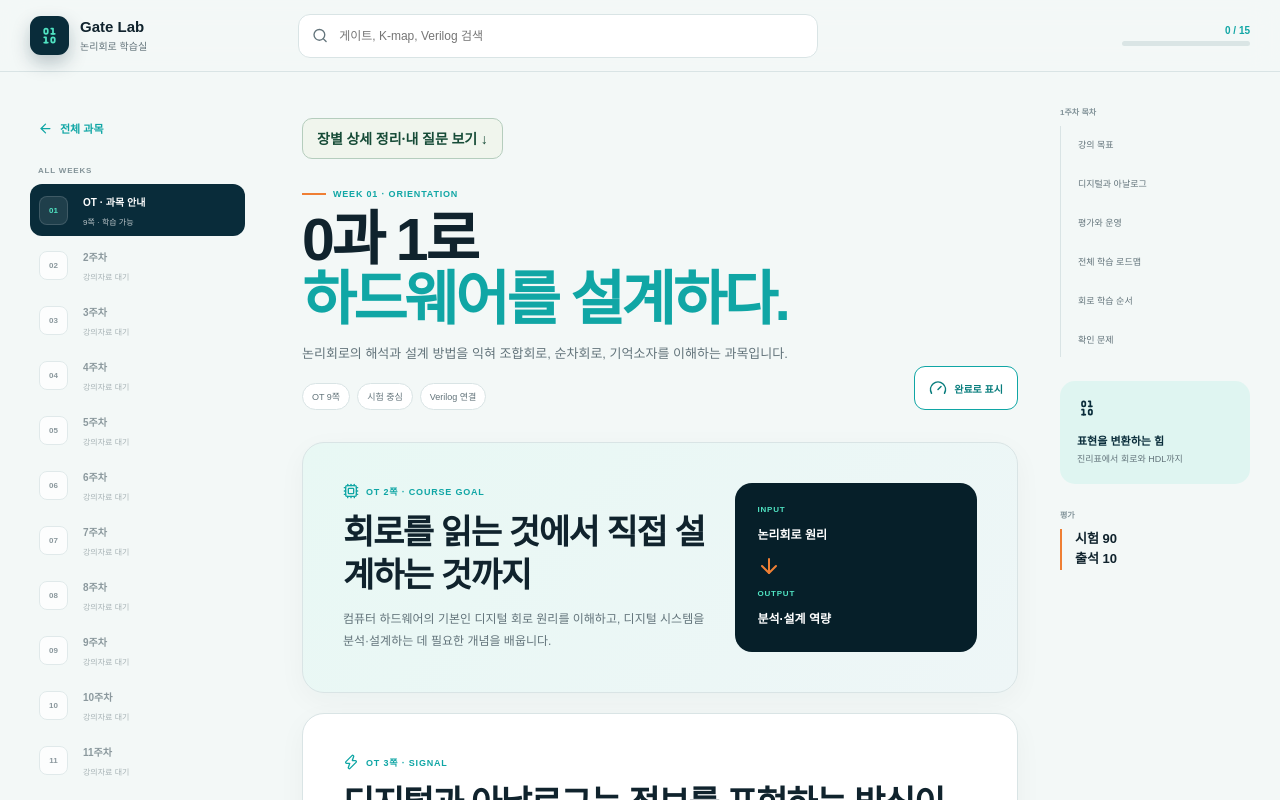
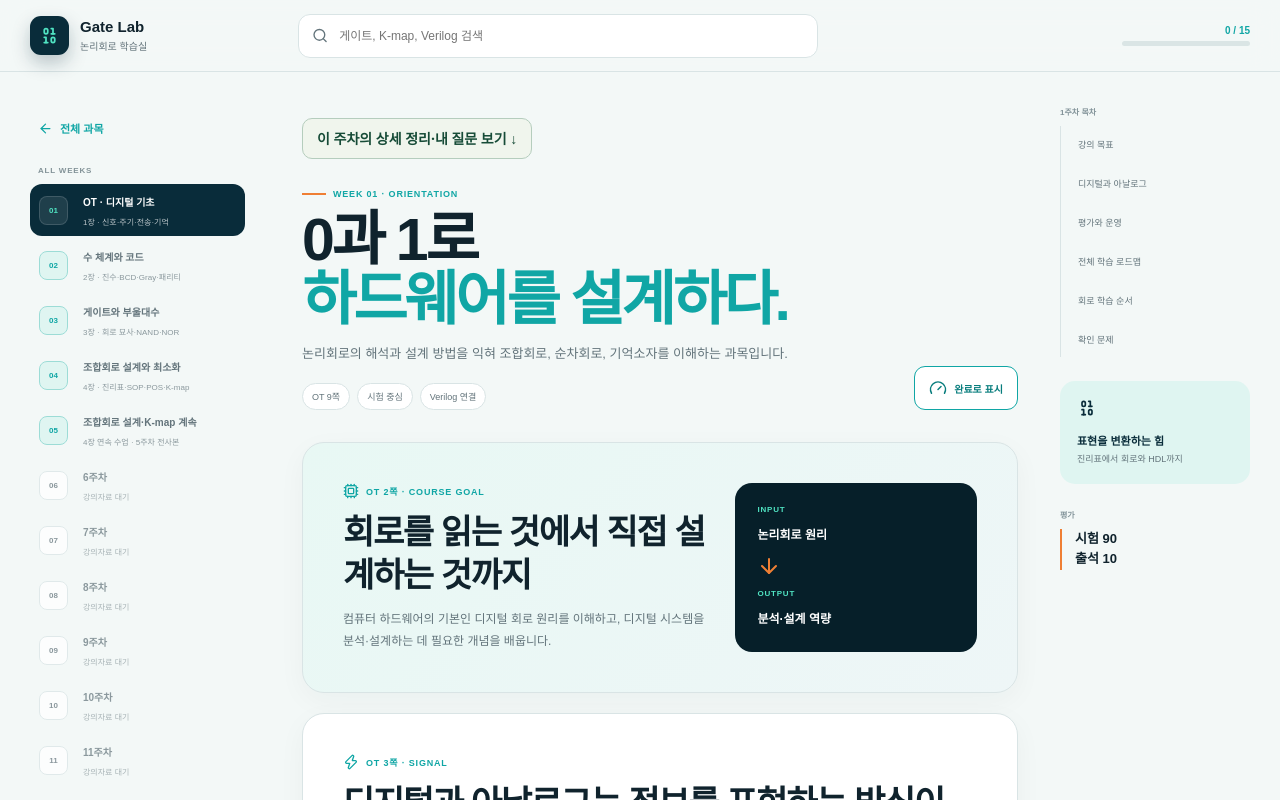
Before and after one commit to hyunchanwi/logic-circuits-study, a React (Vite) app: page / in a window 1280 px wide. Shown: the top 800 px of the page. Built offline with nearby package versions, Linux system fonts and the light colour scheme.

Commit message:
fix: connect weekly navigation to learning notes

```diff
--- a/app/claude-study-notes.tsx
+++ b/app/claude-study-notes.tsx
@@ -3,7 +3,10 @@
 import { useMemo, useState } from 'react';
 import type { ReactNode } from 'react';
 import { courseName, scopeOptions, studyNotes } from '../src/claude-study-data';
-import { lectureSummaries } from '../src/lecture-summaries';
+import { lectureSummaries as conversationSummaries } from '../src/lecture-summaries';
+import { weeklyLectureSummaries } from '../src/weekly-catalog';
+
+const lectureSummaries = [...conversationSummaries, ...weeklyLectureSummaries];
 
 export function StudyNotesJump({ children }: { children: ReactNode }) {
   return <a className="claude-notes-jump" href="#study-conversation-notes" onClick={(event) => {
@@ -12,14 +15,14 @@ export function StudyNotesJump({ children }: { children: ReactNode }) {
   }}>{children}</a>;
 }
 
-export function ClaudeStudyNotes({ initialScope = 'all', locked = false }: { initialScope?: string; locked?: boolean }) {
+export function ClaudeStudyNotes({ initialScope = 'all', locked = false, lectureIds, noteScopes, scopeTitle }: { initialScope?: string; locked?: boolean; lectureIds?: string[]; noteScopes?: string[]; scopeTitle?: string }) {
   const [query, setQuery] = useState('');
   const [scope, setScope] = useState(initialScope);
   const currentScope = locked ? initialScope : scope;
-  const scopeLabel = scopeOptions.find((item) => item.id === currentScope)?.label ?? (currentScope.startsWith('ch') ? `${currentScope.slice(2)}장 · 추가 학습 정리 미확인` : '전체 강의');
+  const scopeLabel = scopeTitle ?? scopeOptions.find((item) => item.id === currentScope)?.label ?? (currentScope.startsWith('ch') ? `${currentScope.slice(2)}장 · 추가 학습 정리 미확인` : '전체 강의');
   const terms = useMemo(() => query.trim().toLocaleLowerCase().split(/\s+/).filter(Boolean), [query]);
-  const scopedLectures = useMemo(() => lectureSummaries.filter((lecture) => currentScope === 'all' || lecture.scopes.includes(currentScope)), [currentScope]);
-  const scopedNotes = useMemo(() => studyNotes.filter((note) => currentScope === 'all' || note.scopes.includes(currentScope)), [currentScope]);
+  const scopedLectures = useMemo(() => lectureSummaries.filter((lecture) => lectureIds ? lectureIds.includes(lecture.id) : currentScope === 'all' || lecture.scopes.includes(currentScope)), [currentScope, lectureIds]);
+  const scopedNotes = useMemo(() => studyNotes.filter((note) => noteScopes ? note.scopes.some((item) => noteScopes.includes(item)) : currentScope === 'all' || note.scopes.includes(currentScope)), [currentScope, noteScopes]);
   const lectures = useMemo(() => scopedLectures.filter((lecture) => {
     const searchable = [lecture.title, lecture.overview, lecture.location, lecture.recordingStatus, ...lecture.sources,
       ...lecture.sections.flatMap((section) => [section.title, ...section.paragraphs, section.formula, section.example, section.code])].join(' ').toLocaleLowerCase();
@@ -36,7 +39,7 @@ export function ClaudeStudyNotes({ initialScope = 'all', locked = false }: { ini
         <h2 id="claude-notes-title">함께 공부한 내용 총정리 + 내 질문·혼동 노트</h2>
       </header>
       <div className="claude-notes-body">
-        <p className="claude-notes-notice">기존 본문에 이어, 내보내기에서 확인한 학습 대화의 개념·풀이를 강의별로 상세 재구성했습니다. 아래 ① 전체 학습 정리와 ② 내가 질문·헷갈린 부분은 별개입니다. 강의 번호를 주차 번호로 임의 변환하지 않았습니다. 페이지와 녹음 언급은 과거 대화 기준이며 이번 작업에서 원본을 재검증한 표시는 아닙니다. 내보내기에 없는 그림·산출물·Cowork 내용까지 모두 복원한 것은 아닙니다. 일반 보충과 편집 예제는 구분합니다.</p>
+        <p className="claude-notes-notice">{lectureIds ? '실제 주차 폴더·전사본으로 학습 범위를 연결했습니다. 같은 장이 여러 주에 걸치면 연속 수업으로 표시합니다. 기존 Claude 대화 정리와 새 자료 기반 정리를 구분하며 전체 자료 업로드가 녹음의 전체 진도 확인을 뜻하지는 않습니다. 그림·회로·코드 이미지는 별도 원본 대조가 필요할 수 있습니다.' : <>기존 본문에 이어, 내보내기에서 확인한 학습 대화의 개념·풀이를 강의별로 상세 재구성했습니다. 아래 ① 전체 학습 정리와 ② 내가 질문·헷갈린 부분은 별개입니다. 강의 번호를 주차 번호로 임의 변환하지 않았습니다. 페이지와 녹음 언급은 과거 대화 기준이며 이번 작업에서 원본을 재검증한 표시는 아닙니다. 내보내기에 없는 그림·산출물·Cowork 내용까지 모두 복원한 것은 아닙니다. 일반 보충과 편집 예제는 구분합니다.</>}</p>
         <div className="claude-notes-filters">
           <label>이 범위에서 검색<input value={query} onChange={(event) => setQuery(event.target.value)} type="search" placeholder="학습 개념, 질문, 코드, 페이지 검색" /></label>
           {!locked && <label>학습 강의 선택<select value={scope} onChange={(event) => { setScope(event.target.value); setQuery(''); }}><option value="all">전체 강의</option>{scopeOptions.map((item) => <option key={item.id} value={item.id}>{item.label}</option>)}</select></label>}
@@ -63,10 +66,11 @@ export function ClaudeStudyNotes({ initialScope = 'all', locked = false }: { ini
                 {section.example && <p className="claude-notes-example">{section.example}</p>}
                 {section.code && <pre className="claude-notes-code"><code>{section.code}</code></pre>}
               </section>)}
-              <footer><strong>학습 대화 출처:</strong> {lecture.sources.join(' / ')}<br />과거 대화의 설명을 편집하여 재구성 / 현재 원본 PDF·전사본 대조 전</footer>
+              <footer><strong>정리 출처:</strong> {lecture.sources.join(' / ')}<br />{weeklyLectureSummaries.some((item) => item.id === lecture.id) ? '새 자료 기반 정리 / PDF 텍스트·전사 진도 확인 / 이미지 전체 재검증 전' : '과거 Claude 학습 대화를 편집한 정리 / 세부 원본 페이지 재대조 전'}</footer>
             </div>
           </article>)}
         </section>}
+        {noteScopes && results.length === 0 && <p>이 주차에 연결할 실제 Claude 질문은 확인되지 않았습니다. 질문을 임의로 만들지 않고 자료 기반 학습 정리를 제공합니다.</p>}
         {results.length > 0 && <section aria-labelledby="claude-personal-questions">
           <h3 className="claude-notes-group-title" id="claude-personal-questions">② 내가 질문·헷갈렸던 부분</h3>
           <p>실제 질문의 요지를 개인 식별정보 없이 바꿔 적었습니다. 아래 접힌 확인 문제는 별도로 편집한 복습 문제이며 실제 질문 원문과 구분합니다.</p>
--- a/app/page.tsx
+++ b/app/page.tsx
@@ -1,5 +1,8 @@
 'use client';
 import { ClaudeStudyNotes, StudyNotesJump } from './claude-study-notes';
+import { WeeklyStudy } from './weekly-study';
+import { weeklyCatalog } from '../src/weekly-catalog';
+import { lectureSummaries } from '../src/lecture-summaries';
 
 import { useCallback, useEffect, useMemo, useRef, useState } from 'react';
 import { ArrowLeft, ArrowRight, Binary, BookOpen, Check, ChevronRight, CircleHelp, Clipboard, Clock3, Cpu, Gauge, Lightbulb, Menu, Network, Search, ShieldAlert, X, Zap } from 'lucide-react';
@@ -21,9 +24,9 @@ const chapters = [
 
 const weeks = Array.from({ length: 15 }, (_, index) => ({
   number: index + 1,
-  title: index === 0 ? 'OT · 과목 안내' : `${index + 1}주차`,
-  note: index === 0 ? '9쪽 · 학습 가능' : '강의자료 대기',
-  available: index === 0,
+  title: weeklyCatalog[index]?.title ?? `${index + 1}주차`,
+  note: weeklyCatalog[index]?.summary ?? '강의자료 대기',
+  available: index < 5,
 }));
 
 export default function Home() {
@@ -31,17 +34,20 @@ export default function Home() {
   const [query, setQuery] = useState('');
   const [menuOpen, setMenuOpen] = useState(false);
   const [isMobile, setIsMobile] = useState(false);
-  const [completed, setCompleted] = useState(() => {
-    if (typeof window === 'undefined') return false;
-    try { return localStorage.getItem('logic-circuits-completed') === 'true'; } catch { return false; }
+  const [completedWeeks, setCompletedWeeks] = useState<number[]>(() => {
+    if (typeof window === 'undefined') return [];
+    try { const saved = JSON.parse(localStorage.getItem('logic-circuits-weekly-completed') ?? 'null'); return Array.isArray(saved) ? saved.filter((week) => Number.isInteger(week) && week >= 1 && week <= 5) : localStorage.getItem('logic-circuits-completed') === 'true' ? [1] : []; } catch { return []; }
   });
   const [answers, setAnswers] = useState<number[]>([]);
   const [copied, setCopied] = useState(false);
   const menuButtonRef = useRef<HTMLButtonElement>(null);
   const closeButtonRef = useRef<HTMLButtonElement>(null);
   const sidebarRef = useRef<HTMLElement>(null);
-  const matches = useMemo(() => { const key = query.trim().toLowerCase(); return key ? sections.filter(s => `${s.title} ${s.keywords}`.toLowerCase().includes(key)) : sections; }, [query]);
-  const progressValue = completed ? Math.round(100 / weeks.length) : 0;
+  const completed = completedWeeks.includes(activeWeek);
+  const activeEntry = weeklyCatalog.find((entry) => entry.number === activeWeek);
+  const activeSections = useMemo(() => activeWeek === 1 ? sections : lectureSummaries.filter((lecture) => activeEntry?.lectureIds.includes(lecture.id)).map((lecture) => ({ id: `learning-${lecture.id}`, title: lecture.title, keywords: lecture.sections.map((section) => `${section.title} ${section.paragraphs.join(' ')}`).join(' ') })), [activeWeek, activeEntry]);
+  const matches = useMemo(() => { const key = query.trim().toLowerCase(); return key ? activeSections.filter(s => `${s.title} ${s.keywords}`.toLowerCase().includes(key)) : activeSections; }, [query, activeSections]);
+  const progressValue = Math.round(completedWeeks.length * 100 / weeks.length);
   const closeMenu = useCallback((restoreFocus = true) => { if (restoreFocus && isMobile && menuOpen) menuButtonRef.current?.focus({ preventScroll: true }); setMenuOpen(false); }, [isMobile, menuOpen]);
   useEffect(() => {
     const media = window.matchMedia('(max-width: 760px)');
@@ -98,19 +104,19 @@ export default function Home() {
     };
   }, [closeMenu, isMobile, menuOpen]);
   function selectWeek(week: number) { setActiveWeek(week); closeMenu(); setQuery(''); window.scrollTo({ top: 0, behavior: 'smooth' }); }
-  function go(id: string) { setActiveWeek(1); closeMenu(); setQuery(''); window.setTimeout(() => document.getElementById(id)?.scrollIntoView({ behavior: 'smooth' }), 50); }
-  function toggleComplete() { const next = !completed; setCompleted(next); try { localStorage.setItem('logic-circuits-completed', String(next)); } catch { /* device-local storage may be unavailable */ } }
+  function go(id: string) { closeMenu(); setQuery(''); window.setTimeout(() => document.getElementById(id)?.scrollIntoView({ behavior: 'smooth' }), 50); }
+  function toggleComplete() { if (activeWeek > 5) return; const next = completed ? completedWeeks.filter((week) => week !== activeWeek) : [...completedWeeks, activeWeek]; setCompletedWeeks(next); try { localStorage.setItem('logic-circuits-weekly-completed', JSON.stringify(next)); } catch {} }
   function toggleAnswer(n: number) { setAnswers(a => a.includes(n) ? a.filter(v => v !== n) : [...a, n]); }
   async function copyFlow() { try { await navigator.clipboard.writeText('진리표 → 논리식 → 게이트 → 회로 → HDL'); setCopied(true); setTimeout(() => setCopied(false), 1400); } catch { setCopied(false); } }
 
   return <div className="site-shell">
-    <header className="topbar"><a className="brand" href="#top"><span className="brand-mark"><Binary size={21} /></span><span><b>Gate Lab</b><small>논리회로 학습실</small></span></a><label className="search-box"><Search size={17} /><input aria-label="개념 검색" placeholder="게이트, K-map, Verilog 검색" value={query} onChange={e => setQuery(e.target.value)} />{query && <button aria-label="검색어 지우기" onClick={() => setQuery('')}><X size={16} /></button>}</label><button ref={menuButtonRef} className="mobile-menu" aria-label={menuOpen ? '주차 목록 닫기' : '주차 목록 열기'} aria-expanded={menuOpen} aria-controls="week-sidebar" onClick={() => menuOpen ? closeMenu() : setMenuOpen(true)}>{menuOpen ? <X /> : <Menu />}</button><div className="progress"><span>{completed ? 1 : 0} / {weeks.length}</span><i><b style={{ width: `${progressValue}%` }} /></i></div>{query && <output className="search-results"><span>{matches.length ? `${matches.length}개 항목을 찾았습니다` : '일치하는 개념이 없습니다'}</span>{matches.map(section => <button key={section.id} onClick={() => go(section.id)}><b>01</b><span>{section.title}</span><ChevronRight size={14} /></button>)}</output>}</header>
+    <header className="topbar"><a className="brand" href="#top"><span className="brand-mark"><Binary size={21} /></span><span><b>Gate Lab</b><small>논리회로 학습실</small></span></a><label className="search-box"><Search size={17} /><input aria-label="개념 검색" placeholder="게이트, K-map, Verilog 검색" value={query} onChange={e => setQuery(e.target.value)} />{query && <button aria-label="검색어 지우기" onClick={() => setQuery('')}><X size={16} /></button>}</label><button ref={menuButtonRef} className="mobile-menu" aria-label={menuOpen ? '주차 목록 닫기' : '주차 목록 열기'} aria-expanded={menuOpen} aria-controls="week-sidebar" onClick={() => menuOpen ? closeMenu() : setMenuOpen(true)}>{menuOpen ? <X /> : <Menu />}</button><div className="progress"><span>{completedWeeks.length} / {weeks.length}</span><i><b style={{ width: `${progressValue}%` }} /></i></div>{query && <output className="search-results"><span>{matches.length ? `${matches.length}개 항목을 찾았습니다` : '일치하는 개념이 없습니다'}</span>{matches.map(section => <button key={section.id} onClick={() => go(section.id)}><b>{String(activeWeek).padStart(2, '0')}</b><span>{section.title}</span><ChevronRight size={14} /></button>)}</output>}</header>
     <div className="workspace" id="top">
       {menuOpen && <button className="backdrop" aria-label="목차 닫기" onClick={() => closeMenu()} />}
-      <aside ref={sidebarRef} className={`sidebar ${menuOpen ? 'open' : ''}`} id="week-sidebar" aria-label="전체 주차 목차" role={isMobile && menuOpen ? 'dialog' : undefined} aria-modal={isMobile && menuOpen ? true : undefined} aria-hidden={isMobile && !menuOpen ? true : undefined} inert={isMobile && !menuOpen ? true : undefined}><a className="hub-link" href="https://hyunchanwi.github.io/study-hub/"><ArrowLeft size={15} /> 전체 과목</a><div className="sidebar-head"><p className="nav-label">ALL WEEKS</p><button ref={closeButtonRef} className="sidebar-close" aria-label="주차 목록 닫기" onClick={() => closeMenu()}><X size={20} /></button></div><nav className="week-list">{weeks.map(week => <button className={`week ${activeWeek === week.number ? 'active' : ''} ${week.available ? 'available' : 'pending'}`} key={week.number} onClick={() => selectWeek(week.number)} aria-current={activeWeek === week.number ? 'page' : undefined}><span>{week.number === 1 && completed ? <Check size={14} /> : String(week.number).padStart(2, '0')}</span><b>{week.title}</b><small>{week.note}</small></button>)}</nav><div className="source-note"><ShieldAlert size={18} /><b>출처 기준</b><p>현재 공개 내용은 1주차 OT 자료에서 확인한 운영 정보와 학습 범위입니다. 이후 주차는 자료가 추가될 때 채웁니다.</p></div></aside>
+      <aside ref={sidebarRef} className={`sidebar ${menuOpen ? 'open' : ''}`} id="week-sidebar" aria-label="전체 주차 목차" role={isMobile && menuOpen ? 'dialog' : undefined} aria-modal={isMobile && menuOpen ? true : undefined} aria-hidden={isMobile && !menuOpen ? true : undefined} inert={isMobile && !menuOpen ? true : undefined}><a className="hub-link" href="https://hyunchanwi.github.io/study-hub/"><ArrowLeft size={15} /> 전체 과목</a><div className="sidebar-head"><p className="nav-label">ALL WEEKS</p><button ref={closeButtonRef} className="sidebar-close" aria-label="주차 목록 닫기" onClick={() => closeMenu()}><X size={20} /></button></div><nav className="week-list">{weeks.map(week => <button className={`week ${activeWeek === week.number ? 'active' : ''} ${week.available ? 'available' : 'pending'}`} key={week.number} onClick={() => selectWeek(week.number)} aria-current={activeWeek === week.number ? 'page' : undefined}><span>{completedWeeks.includes(week.number) ? <Check size={14} /> : String(week.number).padStart(2, '0')}</span><b>{week.title}</b><small>{week.note}</small></button>)}</nav><div className="source-note"><ShieldAlert size={18} /><b>출처 기준</b><p>1~5주차를 실제 폴더·전사본에 연결했습니다. 5주차는 4장 조합회로의 연속 학습이며 5장 플립플롭이 아닙니다.</p></div></aside>
       <main className="content">
-        <StudyNotesJump>장별 상세 정리·내 질문 보기 ↓</StudyNotesJump>
-        {activeWeek === 1 ? <section className="hero"><div><p className="eyebrow"><span /> WEEK 01 · ORIENTATION</p><h1>0과 1로<br /><em>하드웨어를 설계하다.</em></h1><p>논리회로의 해석과 설계 방법을 익혀 조합회로, 순차회로, 기억소자를 이해하는 과목입니다.</p><div className="chips"><span>OT 9쪽</span><span>시험 중심</span><span>Verilog 연결</span></div></div><button className={`complete ${completed ? 'done' : ''}`} onClick={toggleComplete}>{completed ? <><Check size={18} /> 학습 완료</> : <><Gauge size={18} /> 완료로 표시</>}</button></section> : <section className="hero pending-hero"><div><p className="eyebrow"><span /> WEEK {String(activeWeek).padStart(2, '0')} · MATERIALS PENDING</p><h1>{activeWeek}주차<br /><em>강의자료 대기</em></h1><p>이 주차의 강의자료가 아직 없어 내용을 임의로 만들지 않았습니다. 파일이 추가되면 실제 자료를 확인한 뒤 목차와 학습 노트를 채웁니다.</p><div className="chips"><span>자료 미등록</span><span>검증 후 업데이트</span></div></div></section>}
+        <StudyNotesJump>이 주차의 상세 정리·내 질문 보기 ↓</StudyNotesJump>
+        {activeWeek === 1 ? <section className="hero"><div><p className="eyebrow"><span /> WEEK 01 · ORIENTATION</p><h1>0과 1로<br /><em>하드웨어를 설계하다.</em></h1><p>논리회로의 해석과 설계 방법을 익혀 조합회로, 순차회로, 기억소자를 이해하는 과목입니다.</p><div className="chips"><span>OT 9쪽</span><span>시험 중심</span><span>Verilog 연결</span></div></div><button className={`complete ${completed ? 'done' : ''}`} onClick={toggleComplete}>{completed ? <><Check size={18} /> 학습 완료</> : <><Gauge size={18} /> 완료로 표시</>}</button></section> : activeWeek <= 5 ? <section className="hero"><div><p className="eyebrow">WEEK {String(activeWeek).padStart(2, '0')} · 학습 가능</p><h1>{activeEntry?.title}</h1><p>{activeEntry?.summary}</p></div><button className={`complete ${completed ? 'done' : ''}`} onClick={toggleComplete}>{completed ? <><Check size={18} /> 학습 완료</> : <><Gauge size={18} /> 완료로 표시</>}</button></section> : <section className="hero pending-hero"><div><p className="eyebrow"><span /> WEEK {String(activeWeek).padStart(2, '0')} · MATERIALS PENDING</p><h1>{activeWeek}주차<br /><em>강의자료 대기</em></h1><p>이 주차의 강의자료가 아직 없어 내용을 임의로 만들지 않았습니다. 파일이 추가되면 실제 자료를 확인한 뒤 목차와 학습 노트를 채웁니다.</p><div className="chips"><span>자료 미등록</span><span>검증 후 업데이트</span></div></div></section>}
         {activeWeek === 1 ? <div className="stack">
           <section className="card goal-card" id="goal"><div><p className="kicker"><Cpu size={16} /> OT 2쪽 · COURSE GOAL</p><h2>회로를 읽는 것에서 직접 설계하는 것까지</h2><p className="lead">컴퓨터 하드웨어의 기본인 디지털 회로 원리를 이해하고, 디지털 시스템을 분석·설계하는 데 필요한 개념을 배웁니다.</p></div><div className="signal-box"><span>INPUT</span><b>논리회로 원리</b><ArrowRight /><span>OUTPUT</span><b>분석·설계 역량</b></div></section>
           <section className="card" id="signals"><p className="kicker"><Zap size={16} /> OT 3쪽 · SIGNAL</p><h2>디지털과 아날로그는 정보를 표현하는 방식이 달라요</h2><div className="compare"><article><span>DIGITAL</span><h3>구분된 값으로 표현</h3><p>디지털 형태의 물리량이나 정보를 다룹니다.</p><small>예: 디지털 컴퓨터, 계산기, 오디오·비디오 장치</small></article><article><span>ANALOG</span><h3>연속적인 값으로 표현</h3><p>아날로그 형태의 물리량이나 정보를 다룹니다.</p><small>예: 라디오 수신 시 스피커 출력</small></article></div></section>
@@ -118,10 +124,10 @@ export default function Home() {
           <section className="card" id="roadmap"><p className="kicker"><Network size={16} /> OT 8쪽 · ROADMAP</p><h2>기초 표현에서 HDL 프로젝트까지 이어집니다</h2><div className="chapter-grid">{chapters.map(([n,t,d]) => <article key={`${n}-${t}`}><span>CH {n}</span><b>{t}</b><p>{d}</p></article>)}</div><div className="warning"><CircleHelp size={18} /><p><b>자료 확인 메모:</b> OT 8쪽에는 Chap 9가 중간고사 전·후 구간에 중복 표기되어 있습니다. 실제 진도 순서는 수업과 LMS 공지를 우선합니다.</p></div></section>
           <section className="card" id="method"><p className="kicker"><Lightbulb size={16} /> STUDY METHOD</p><h2>같은 기능을 다섯 표현으로 바꾸는 연습</h2><div className="flow"><span>진리표</span><ArrowRight /><span>논리식</span><ArrowRight /><span>게이트</span><ArrowRight /><span>회로</span><ArrowRight /><span>HDL</span></div><button className="copy" onClick={copyFlow}>{copied ? <Check size={15} /> : <Clipboard size={15} />}{copied ? '복사됨' : '학습 순서 복사'}</button><p className="note">이 변환 흐름은 사이트의 학습 방법입니다. 세부 회로 예제는 실제 강의자료가 추가되는 주차부터 작성합니다.</p></section>
           <section className="quiz" id="check"><p className="kicker"><Binary size={16} /> QUICK CHECK</p><h2>OT 내용을 바로 확인하세요</h2><Quiz n={1} text="중간고사와 기말고사의 합계 비중은 90점이다." answer="O" detail="각 45점으로 합계 90점이며, 출석 10점을 더해 100점입니다." open={answers.includes(1)} toggle={toggleAnswer}/><Quiz n={2} text="지각 3회는 결석 1회로 계산된다." answer="O" detail="OT 운영 안내에 명시된 출결 규칙입니다." open={answers.includes(2)} toggle={toggleAnswer}/><Quiz n={3} text="디지털 시스템은 연속적으로 변하는 값만 다룬다." answer="X" detail="연속적인 표현은 아날로그 시스템의 특징입니다." open={answers.includes(3)} toggle={toggleAnswer}/></section>
-        </div> : <PendingWeek week={activeWeek} />}
-      <ClaudeStudyNotes initialScope="ch1" />
+        </div> : activeWeek <= 5 ? <WeeklyStudy week={activeWeek} /> : <PendingWeek week={activeWeek} />}
+      {activeWeek === 1 && <ClaudeStudyNotes initialScope="ch1" locked />}
     </main>
-      <aside className="rail"><p>{activeWeek}주차 목차</p>{activeWeek === 1 ? <><nav className="rail-sections">{sections.map(section => <button key={section.id} onClick={() => go(section.id)}>{section.title}</button>)}</nav><div className="rail-memory"><Binary size={20}/><b>표현을 변환하는 힘</b><span>진리표에서 회로와 HDL까지</span></div><p className="rail-label">평가</p><blockquote>시험 90<br/>출석 10</blockquote></> : <div className="rail-empty"><Clock3 size={20}/><b>목차 준비 중</b><span>강의자료가 추가되면 이 주차의 세부 목차가 표시됩니다.</span></div>}</aside>
+      <aside className="rail"><p>{activeWeek}주차 목차</p>{activeWeek === 1 ? <><nav className="rail-sections">{sections.map(section => <button key={section.id} onClick={() => go(section.id)}>{section.title}</button>)}</nav><div className="rail-memory"><Binary size={20}/><b>표현을 변환하는 힘</b><span>진리표에서 회로와 HDL까지</span></div><p className="rail-label">평가</p><blockquote>시험 90<br/>출석 10</blockquote></> : activeWeek <= 5 ? <nav className="rail-sections">{activeSections.map((section) => <button key={section.id} onClick={() => go(section.id)}>{section.title}</button>)}</nav> : <div className="rail-empty"><Clock3 size={20}/><b>목차 준비 중</b><span>강의자료가 추가되면 이 주차의 세부 목차가 표시됩니다.</span></div>}</aside>
     </div>
   </div>;
 }
--- /dev/null
+++ b/app/weekly-study.tsx
@@ -0,0 +1,16 @@
+'use client';
+
+import { ClaudeStudyNotes } from './claude-study-notes';
+import { weeklyCatalog } from '../src/weekly-catalog';
+
+export function WeeklyStudy({ week }: { week: number }) {
+  const entry = weeklyCatalog.find((item) => item.number === week);
+  if (!entry) return null;
+  return <div id={`week${week}-overview`} tabIndex={-1}>
+    <section className="claude-notes-inline" aria-label={`${week}주차 자료와 진도`}>
+      <header className="claude-notes-header"><p className="claude-notes-label">WEEK {String(week).padStart(2, '0')}</p><h2>{week}주차 · {entry.title}</h2></header>
+      <div className="claude-notes-body"><p>{entry.summary}</p><p>{entry.evidence}</p><h3>연결한 자료</h3><ul>{entry.materials.map((material) => <li key={material}>{material}</li>)}</ul><p>원본·전사본은 비공개 저장소에 유지하고 이 사이트에는 재구성한 학습 설명만 공개합니다.</p></div>
+    </section>
+    <ClaudeStudyNotes key={week} locked lectureIds={entry.lectureIds} noteScopes={entry.noteScopes} scopeTitle={`${week}주차 · ${entry.title}`} />
+  </div>;
+}
```
